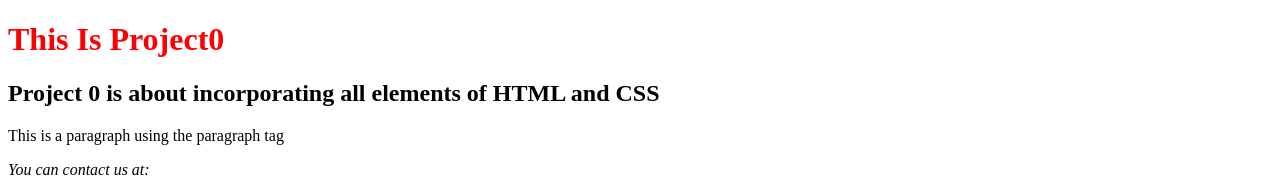
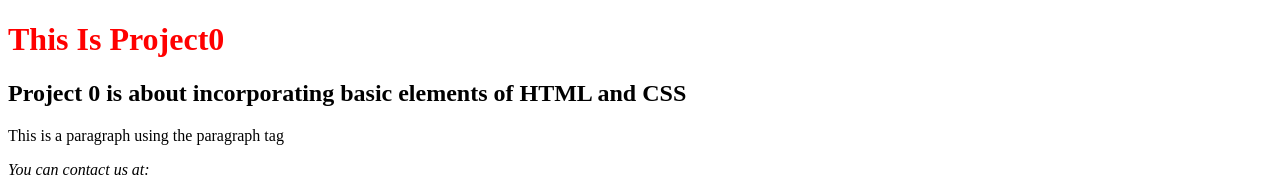
Before and after one commit to rtviper47/project0, a plain HTML site: page project0.html in a window 1280 px wide. Shown: the top 177 px of the page. Drawn offline with Linux system fonts and the light colour scheme.

Commit message:
Update project0.html

```diff
--- a/project0.html
+++ b/project0.html
@@ -10,7 +10,7 @@
     <body>
 
     	<h1>This Is Project0</h1>
-    	<h2>Project 0 is about incorporating all elements of HTML and CSS</h2>
+    	<h2>Project 0 is about incorporating basic elements of HTML and CSS</h2>
     	<p>This is a paragraph using the paragraph tag</p>
     	<address>
     		You can contact us at: <br>
```
